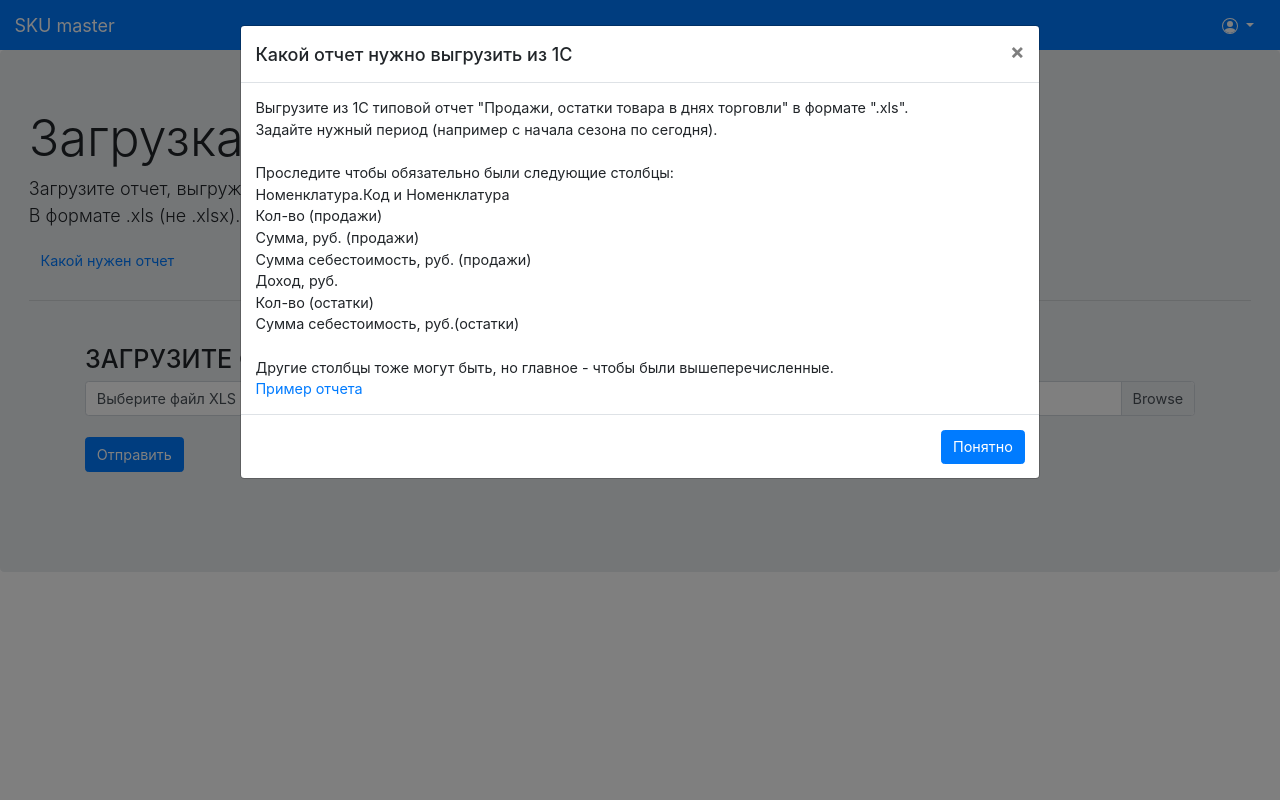
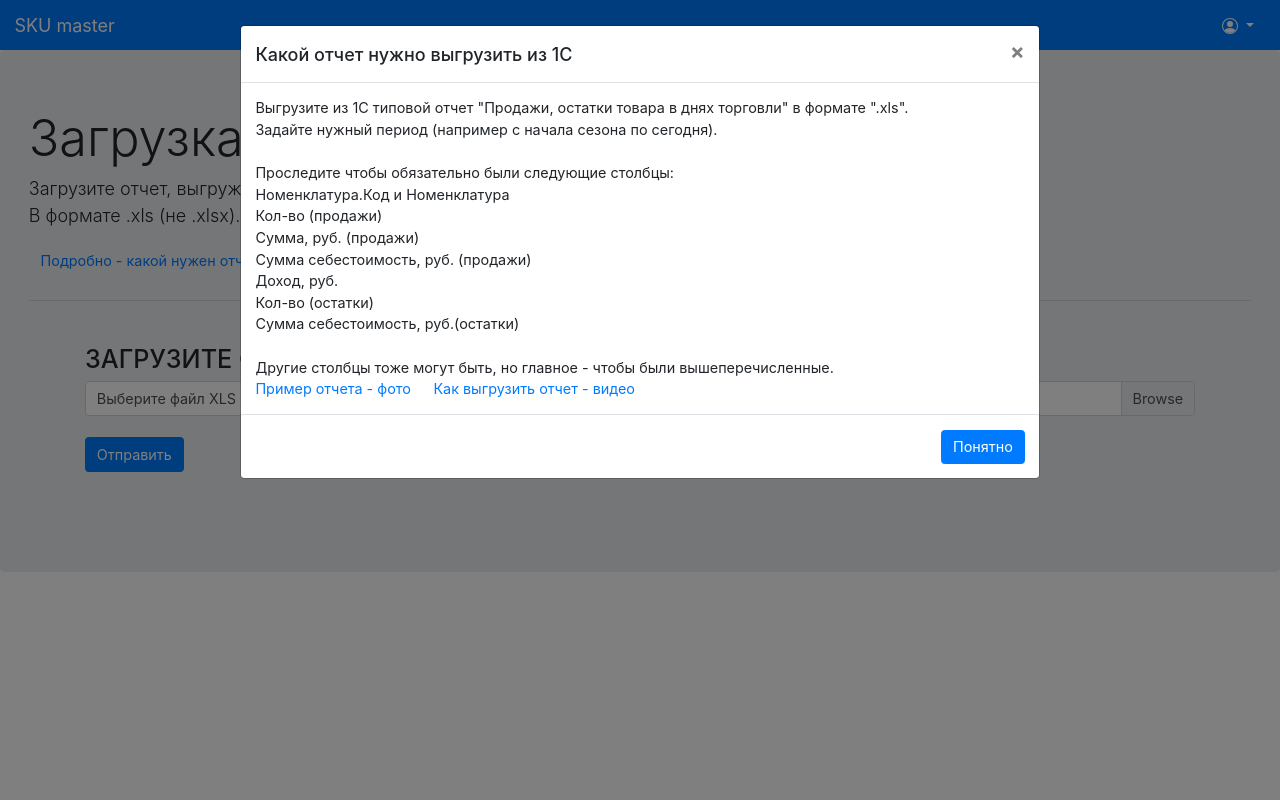
Before and after one commit to ruslanizz/skumaster3, a Django app: page /open/ in a window 1280 px wide, after a click on "Подробно - какой нужен отчет". Run offline with Django 3.2, Linux system fonts and the light colour scheme; some libraries are stand-ins or nearby versions.

Commit message:
add link to video "how to upload an excel sheet"

```diff
--- a/skuproject/frontend/templates/open.html
+++ b/skuproject/frontend/templates/open.html
@@ -9,7 +9,7 @@
     В формате .xls (не .xlsx). </p>
 
       <button type="button" class="btn btn-link" data-toggle="modal" data-target="#MyModal">
-          Какой нужен отчет
+          Подробно - какой нужен отчет
       </button>
 
     <!-- Modal -->
@@ -35,7 +35,16 @@
           Сумма себестоимость, руб.(остатки)<br>
           <br>
           Другие столбцы тоже могут быть, но главное - чтобы были вышеперечисленные. <br>
-          <a href="{% static 'images/1c_example.jpg' %}" target="_blank">Пример отчета</a>
+          <a href="{% static 'images/1c_example.jpg' %}" target="_blank">Пример отчета - фото</a>
+                 &emsp;
+          <a href="https://youtu.be/IUjaaKSZ5AM" target="_blank"> Как выгрузить отчет - видео</a>
+
+<!--          <video controls autoplay>-->
+<!--              <source src="{% static 'images/skumaster.mp4' %}" type="video/mp4">-->
+<!--              <source src="{% static 'images/skumaster.ogv' %}" type="video/ogg">-->
+<!--              <source src="{% static 'images/skumaster.webm' %}" type="video/webm">-->
+<!--          </video>-->
+<!--          <a href="{% static 'images/skumaster.mov' %}" target="_blank">Как сформировать отчет - видео</a>-->
 
 <!--          <img src="{% static 'images/1c_example.png' %}">-->
       </div>
```
